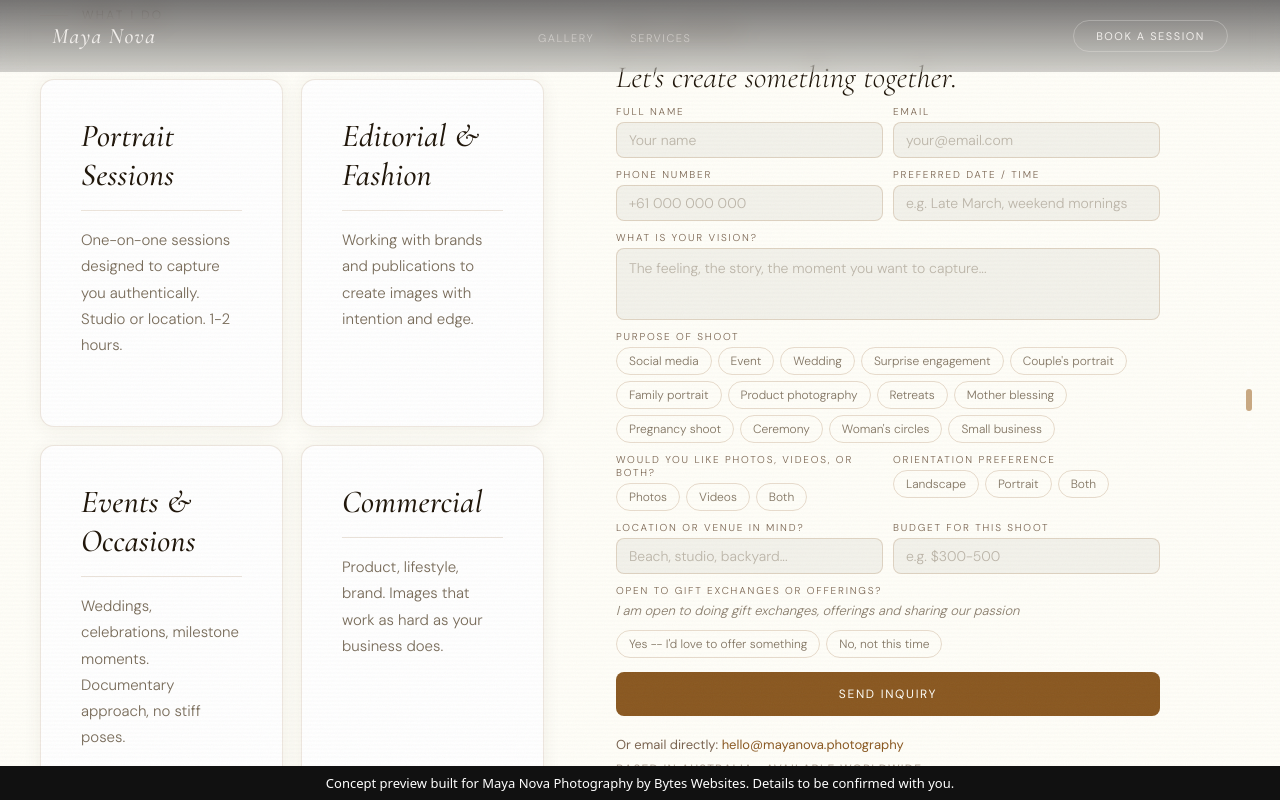
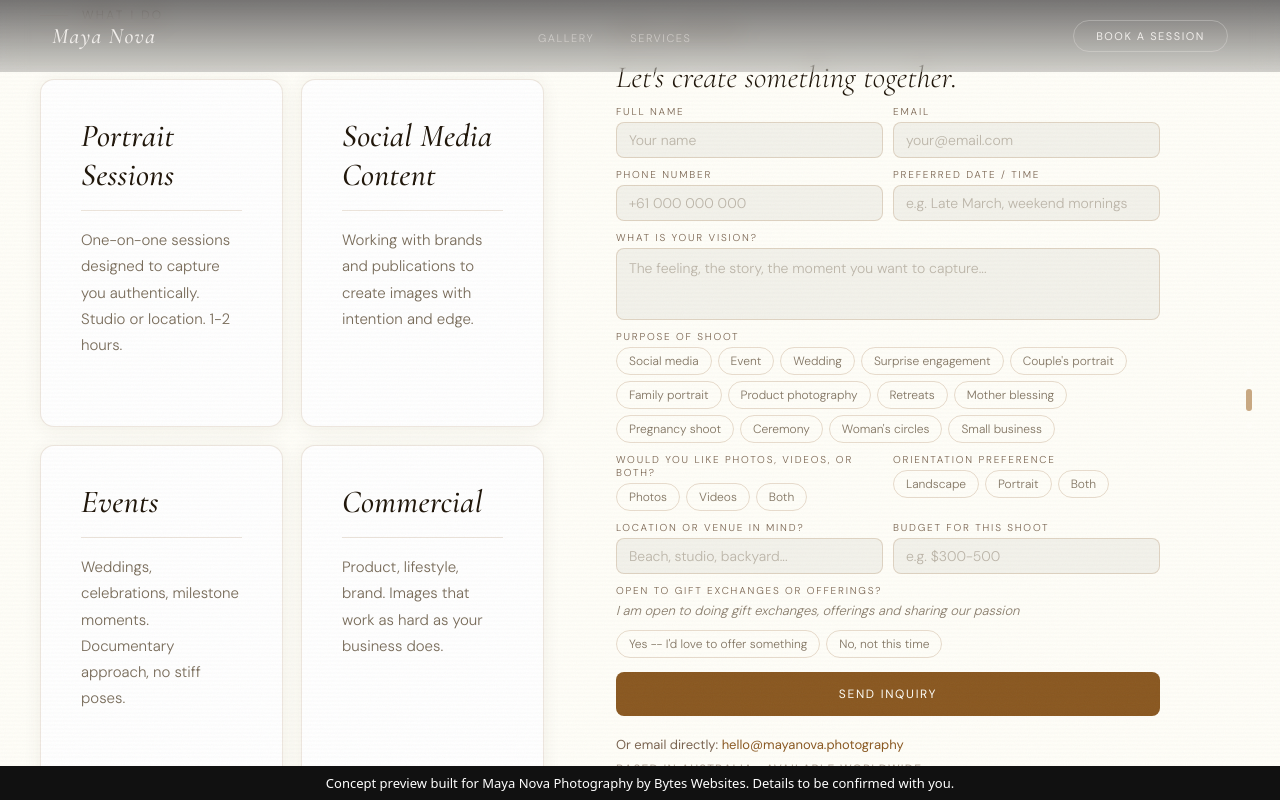
Before and after one commit to AppZ3/maya-nova-photography, a plain HTML site: page index.html in a window 1280 px wide. Both pictures are taken after a click on the link "BOOK A SESSION". Drawn offline with nearby package versions, Linux system fonts and the light colour scheme.

Commit message:
Update service card titles: Editorial->Social Media Content, Events & Occasions->Events

```diff
--- a/index.html
+++ b/index.html
@@ -1863,12 +1863,12 @@ img[src="photos/avatar.jpg"] { object-position: center 25%; }
           <p class="service-desc">One-on-one sessions designed to capture you authentically. Studio or location. 1-2 hours.</p>
         </div>
         <div class="service-card">
-          <h3 class="service-title">Editorial &amp; Fashion</h3>
+          <h3 class="service-title">Social Media Content</h3>
           <div class="service-rule" aria-hidden="true"></div>
           <p class="service-desc">Working with brands and publications to create images with intention and edge.</p>
         </div>
         <div class="service-card">
-          <h3 class="service-title">Events &amp; Occasions</h3>
+          <h3 class="service-title">Events</h3>
           <div class="service-rule" aria-hidden="true"></div>
           <p class="service-desc">Weddings, celebrations, milestone moments. Documentary approach, no stiff poses.</p>
         </div>
```
